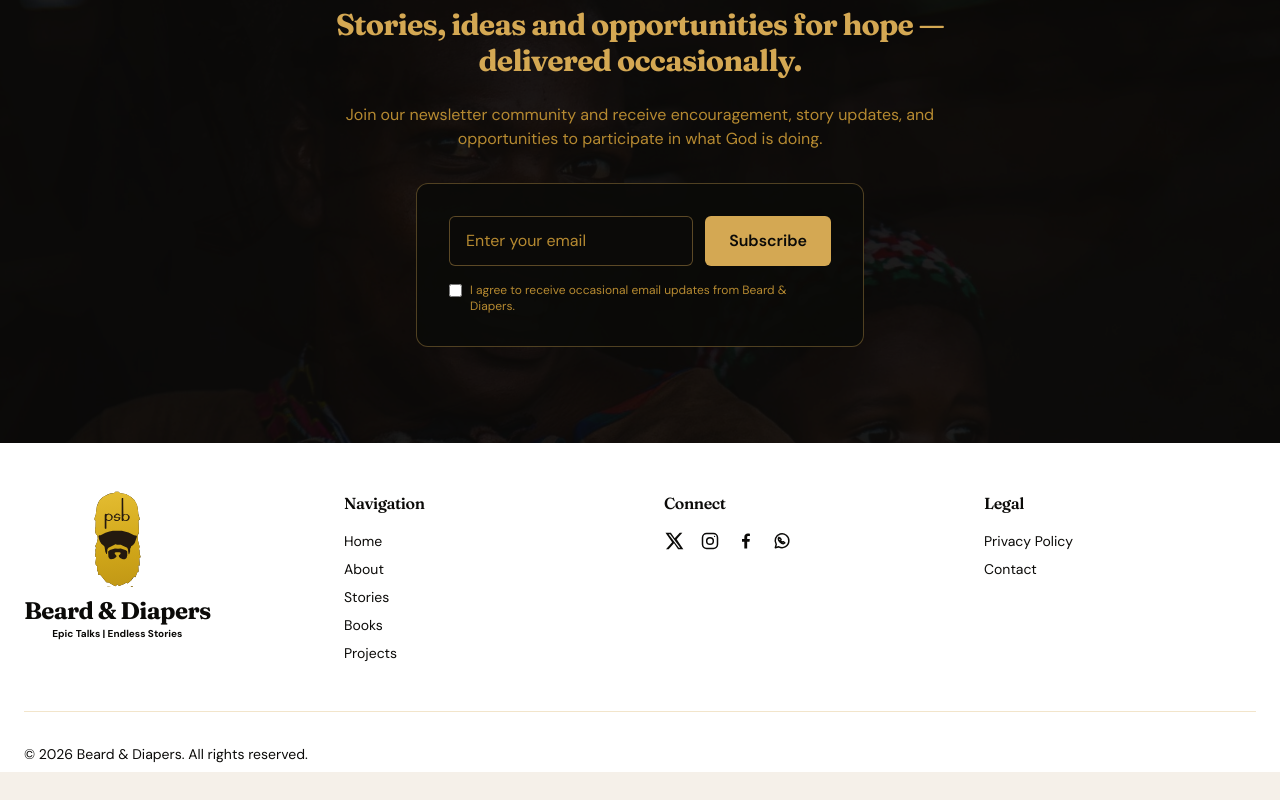
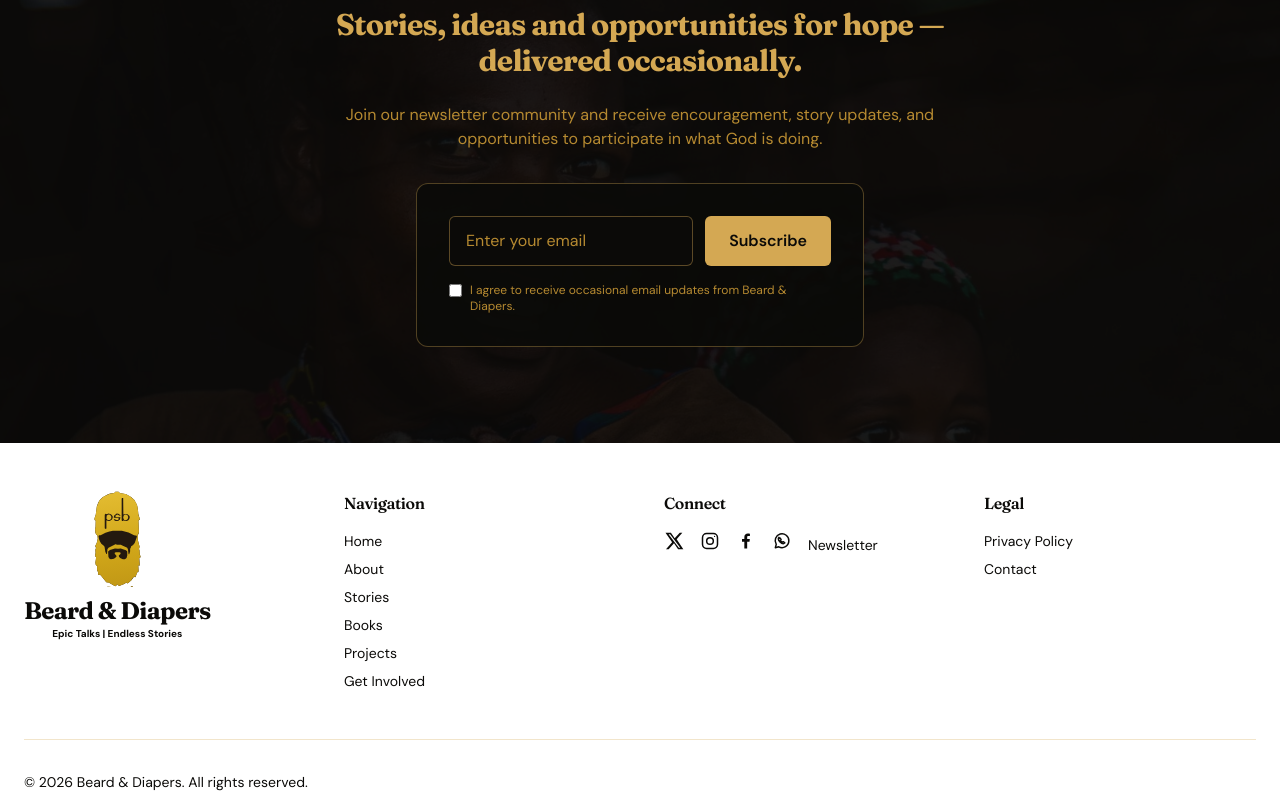
Before and after one commit to Amonochuka/blog, a Next.js app: page / in a window 1280 px wide. Shown: the part 4764-5564 px from the top of the page. Before the commit the page ends 5536 px from the top, so only its background shows below. Built offline with nearby package versions, Linux system fonts and the light colour scheme; no server answers; the database is empty.

Commit message:
Add footer links for involvement and newsletter

```diff
--- a/app/page.tsx
+++ b/app/page.tsx
@@ -484,7 +484,7 @@ export default async function Home() {
         </div>
       </section>
 
-      <section className="relative isolate overflow-hidden bg-brand-black py-16 sm:py-20 lg:py-24">
+      <section id="newsletter" className="relative isolate overflow-hidden bg-brand-black py-16 sm:py-20 lg:py-24">
         <FamilyPhotoBackdrop
           firstSrc="/images/family-newborn-hospital.jpg"
           secondSrc="/images/family-kenyan-mother-child.jpg"
--- a/src/components/Footer.tsx
+++ b/src/components/Footer.tsx
@@ -54,6 +54,11 @@ export function Footer() {
                   Projects
                 </Link>
               </li>
+              <li>
+                <Link className="transition-colors hover:text-brand-gold-muted" href="/get-involved">
+                  Get Involved
+                </Link>
+              </li>
             </ul>
           </div>
 
@@ -82,6 +87,11 @@ export function Footer() {
                     <path d="M8.3 7.7c-.4.4-.7.9-.7 1.5 0 2.6 3.4 6 6 6 .6 0 1.1-.3 1.5-.7l.3-.4-1.9-1.3-1 .7c-1.1-.5-1.8-1.2-2.3-2.3l.7-1-1.3-1.9-.4.4Z" />
                   </svg>
                 </a>
+              </li>
+              <li>
+                <Link className="text-sm transition-colors hover:text-brand-gold-muted" href="/#newsletter">
+                  Newsletter
+                </Link>
               </li>
             </ul>
           </div>
```
